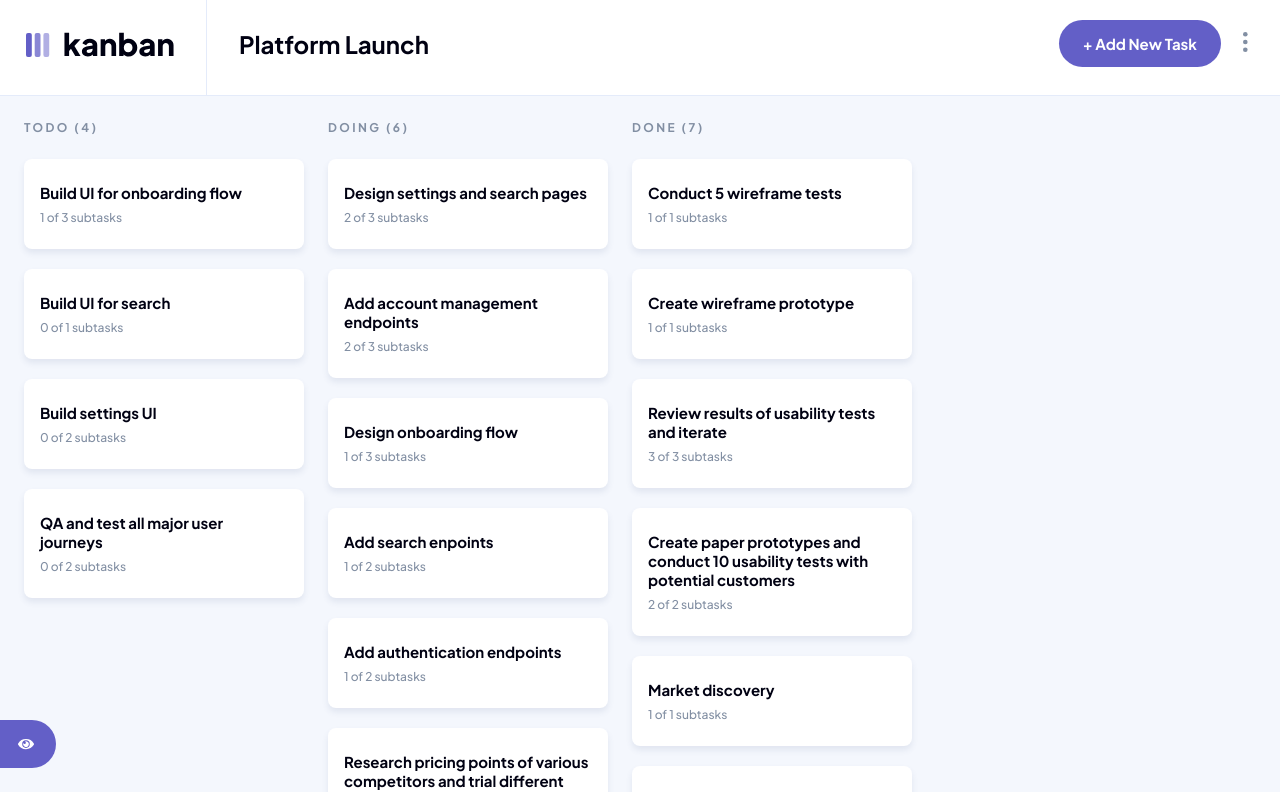
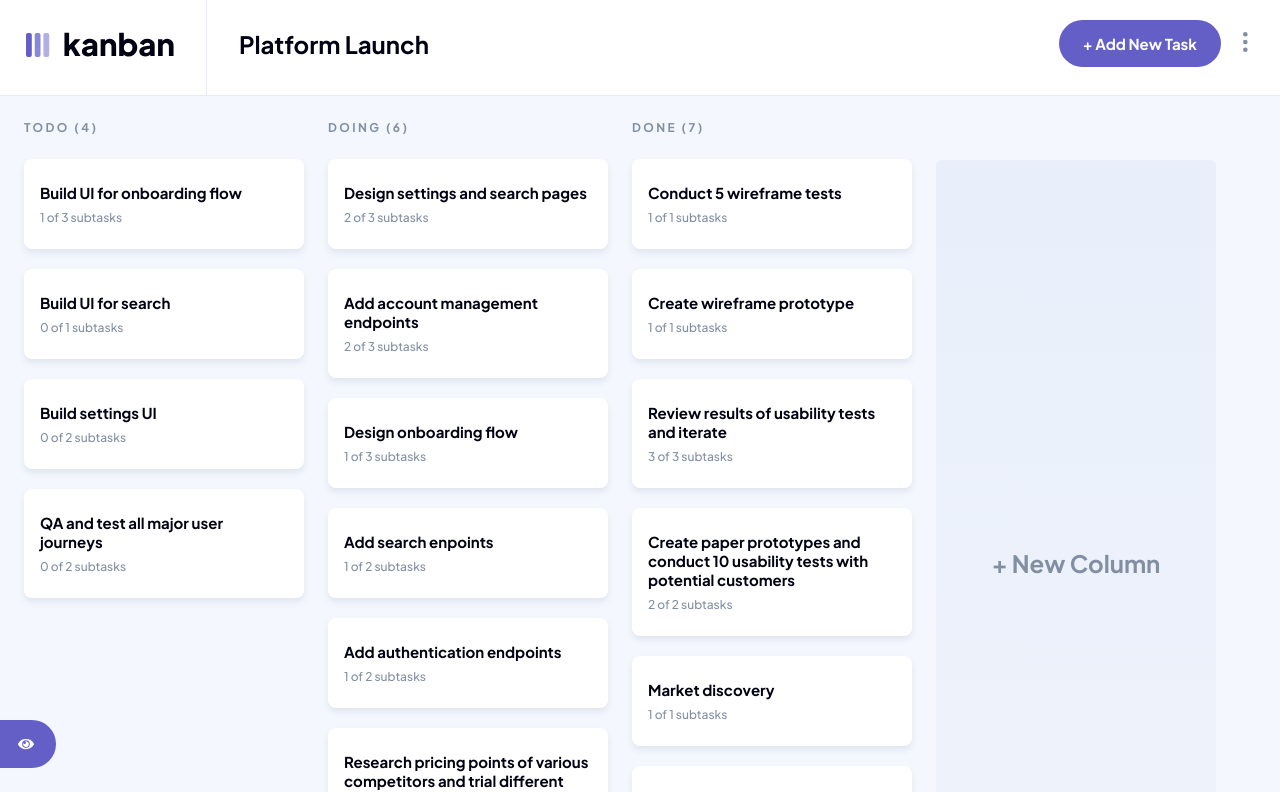
Before and after one commit to emerlyy/kanban, a React (Vite) app: page / in a window 1280 px wide. Shown: the top 792 px of the page. Built offline with nearby package versions, Linux system fonts and the light colour scheme.

Commit message:
created button for adding columns

```diff
--- a/src/index.css
+++ b/src/index.css
@@ -26,6 +26,17 @@
 	--color-gray-light: #f4f7fd;
 	--color-gray-dark: #2b2c37;
 	--color-gray-very-dark: #20212c;
+
+	--gradient-light: linear-gradient(
+		180deg,
+		#e9effa 0%,
+		rgba(233, 239, 250, 0.5) 100%
+	);
+	--gradient-dark: linear-gradient(
+		180deg,
+		rgba(43, 44, 55, 0.25) 0%,
+		rgba(43, 44, 55, 0.13) 100%
+	);
 }
 
 body {
@@ -33,6 +44,7 @@ body {
 	--color-bg-elements: var(--color-light);
 	--color-lines: var(--color-lines-light);
 	--color-text: var(--color-dark);
+	--color-gradient: var(--gradient-light);
 	background: var(--color-bg);
 	-ms-overflow-style: none; /* IE and Edge */
 	scrollbar-width: none; /* Firefox */
@@ -47,6 +59,7 @@ body[data-theme="dark"] {
 	--color-bg-elements: var(--color-gray-dark);
 	--color-lines: var(--color-lines-dark);
 	--color-text: var(--color-light);
+	--color-gradient: var(--gradient-dark);
 }
 
 #root {
--- a/src/ui/Board/Board.module.css
+++ b/src/ui/Board/Board.module.css
@@ -1,7 +1,6 @@
 .board {
 	display: flex;
 	gap: 24px;
-	align-items: flex-start;
 	padding: 24px 24px 50px 24px;
   overflow: visible;
 }
--- a/src/ui/Board/Board.tsx
+++ b/src/ui/Board/Board.tsx
@@ -1,5 +1,6 @@
 import { Board as TBoard } from "@/types";
 import Column from "@/ui/Column/Column";
+import NewColumnButton from "../NewColumnButton/NewColumnButton";
 import styles from "./Board.module.css";
 
 type Props = {
@@ -18,6 +19,7 @@ const Board = ({ board }: Props) => {
 					/>
 				);
 			})}
+			<NewColumnButton />
 		</div>
 	);
 };
--- /dev/null
+++ b/src/ui/NewColumnButton/NewColumnButton.module.css
@@ -0,0 +1,18 @@
+.newColumnButton {
+  min-height: calc(100svh - 96px - 24px - 40px - 50px);
+	width: 280px;
+  margin-top: 40px;
+	display: flex;
+	align-items: center;
+	justify-content: center;
+	border: none;
+	background: var(--color-gradient);
+	border-radius: 6px;
+	cursor: pointer;
+
+	&:hover {
+		> span {
+			color: var(--color-accent);
+		}
+	}
+}
--- /dev/null
+++ b/src/ui/NewColumnButton/NewColumnButton.tsx
@@ -0,0 +1,18 @@
+import { useAppDispatch } from "@/hooks/reduxHooks";
+import Title from "../Title/Title";
+import styles from "./NewColumnButton.module.css";
+
+const NewColumnButton = () => {
+	const dispatch = useAppDispatch();
+
+	const handleClick = () => {};
+	return (
+		<button className={styles.newColumnButton}>
+			<Title tag="span" size="xl" color="gray">
+				+ New Column
+			</Title>
+		</button>
+	);
+};
+
+export default NewColumnButton;
```
